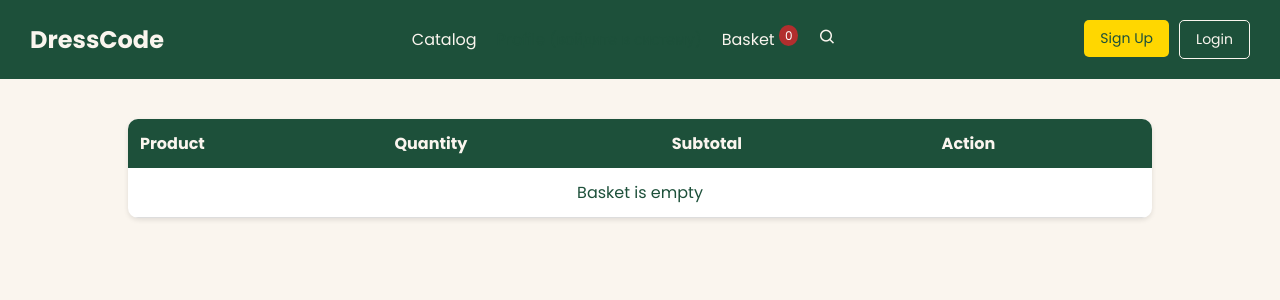
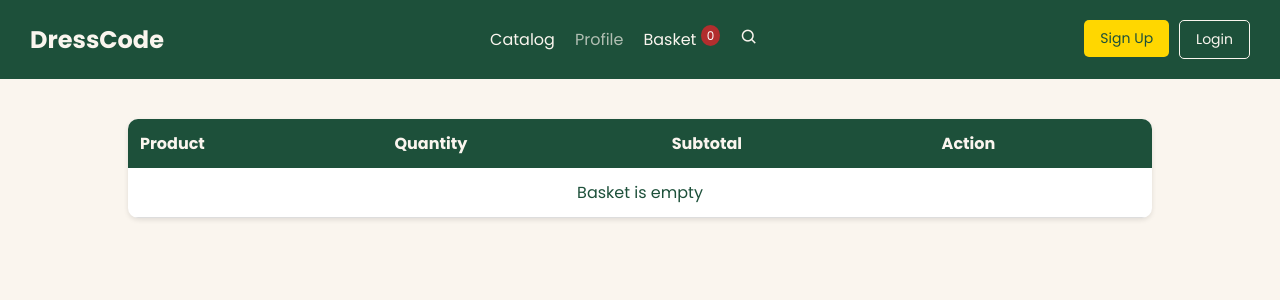
Before and after one commit to CRON997/django-dresscode, a Django app: page /cart/ in a window 1280 px wide. Shown: the top 300 px of the page. Run offline with Django 5.2, Linux system fonts and the light colour scheme; some libraries are stand-ins or nearby versions.

Commit message:
Added some changes

```diff
--- a/cart/views.py
+++ b/cart/views.py
@@ -12,7 +12,7 @@ def cart_add(request, product_id):
     cart = Cart(request)
     product = get_object_or_404(Product, id=product_id)
     cart.add(product)
-    return redirect('cart:cart_detail')
+    return redirect('main:product_list')
 
 
 @require_POST
--- a/main/templates/main/base.html
+++ b/main/templates/main/base.html
@@ -22,7 +22,7 @@
                     {% if user.is_authenticated %}
                     <li><a href="{%url 'users:profile'%}">Profile</a></li>
                     {%else%}
-                    <li class="nav__disabled">Profile (войдите в систему)</li>
+                    <li><a style="pointer-events: none;cursor: default; opacity: 0.67;">Profile</a></li>
                     {%endif%}
                     <li><a href="{%url 'cart:cart_detail'%}">Basket <span id="cart-counter" class="cart-counter">
                         {%with total_items=cart|length %}
--- a/main/templates/main/product/product_list_partial.html
+++ b/main/templates/main/product/product_list_partial.html
@@ -2,7 +2,9 @@
     {%for product in products%}
     <div class="card">
         <div class="card__top">
-            <img src="{{product.image.url}}" alt="{{product.name}}">
+            <a href="{{product.get_absolute_url}}">
+                <img src="{{product.image.url}}" alt="{{product.name}}">
+            </a>
         </div>
         <div class="card__bottom">
             <a href="{{product.get_absolute_url}}" class="card__title">{{product.name}}</a>
```
